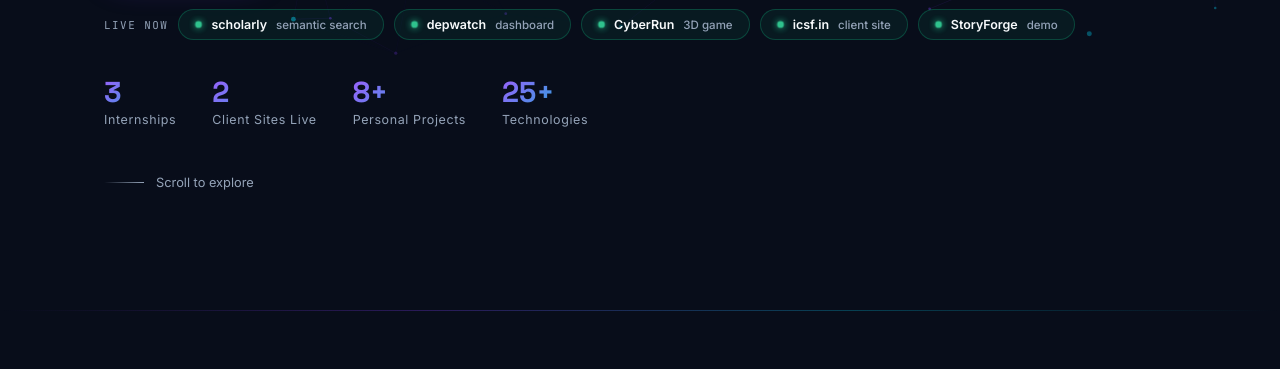
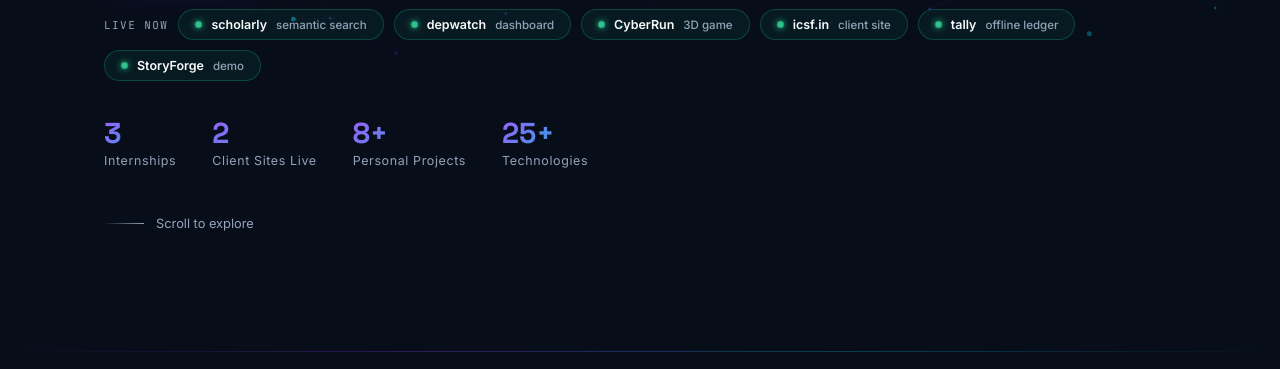
Before and after one commit to Mudabbirarafat/Portfolio, a plain HTML site: page index.html in a window 1280 px wide. Shown: the part 731-1100 px from the top of the page. Drawn offline with Linux system fonts and the light colour scheme.

Commit message:
Add tally to the live chips
The hero lists what is running right now and tally was missing from it, even though the same build that ships the Android APK also runs in a browser. Five live things, five chips.

```diff
--- a/index.html
+++ b/index.html
@@ -439,6 +439,7 @@ height="0" width="0" style="display:none;visibility:hidden"></iframe></noscript>
     <a class="live-chip" href="https://depwatch-2oj2.onrender.com" target="_blank" rel="noopener">depwatch <em>dashboard</em></a>
     <a class="live-chip" href="https://cyberrun-tau.vercel.app" target="_blank" rel="noopener">CyberRun <em>3D game</em></a>
     <a class="live-chip" href="https://icsf.in/" target="_blank" rel="noopener">icsf.in <em>client site</em></a>
+    <a class="live-chip" href="https://tally-two-sepia.vercel.app" target="_blank" rel="noopener">tally <em>offline ledger</em></a>
     <a class="live-chip" href="https://storyforge-ai-voice-narrator.vercel.app" target="_blank" rel="noopener">StoryForge <em>demo</em></a>
   </div>
   <div class="hero-stats">
```
